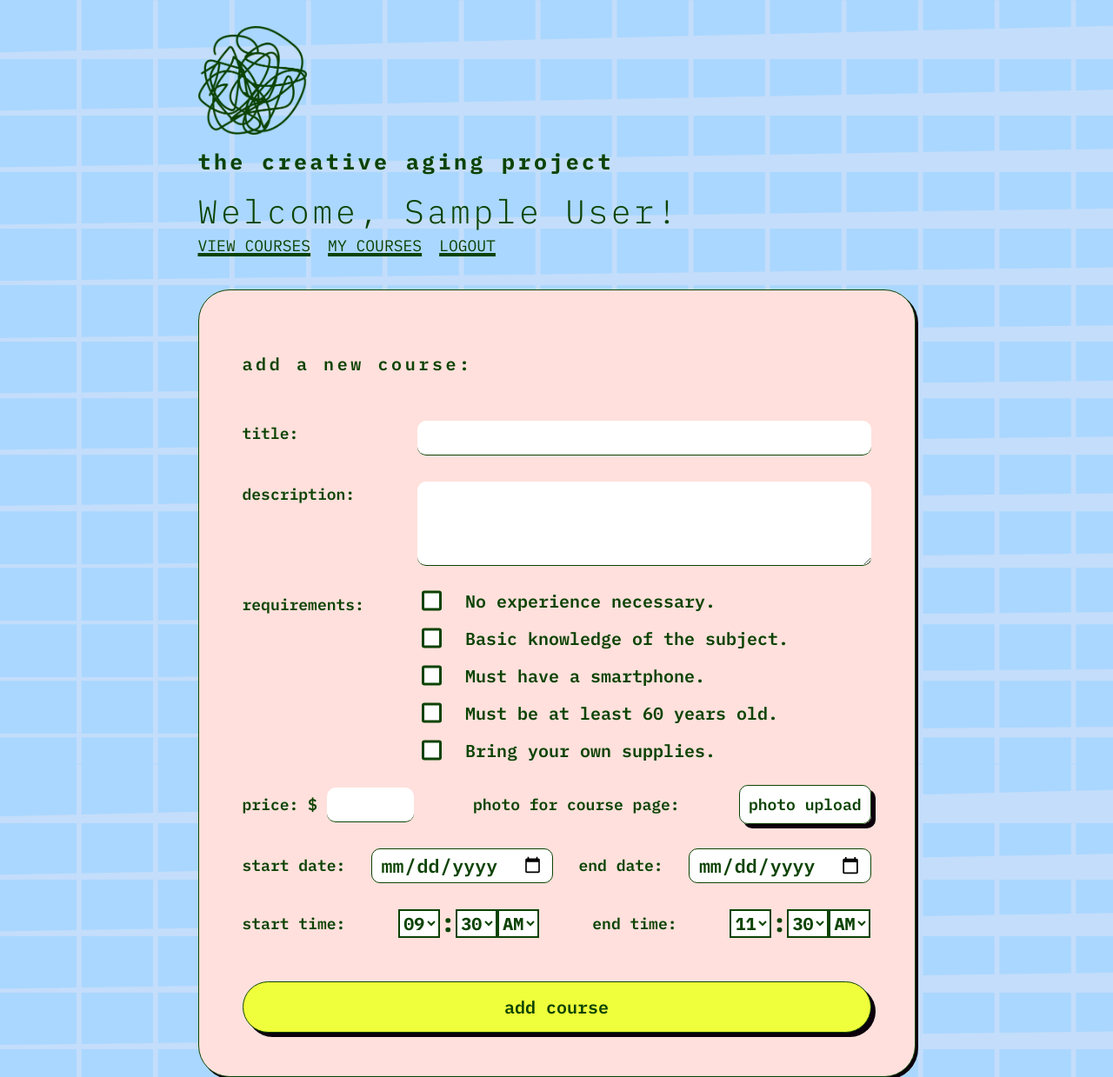
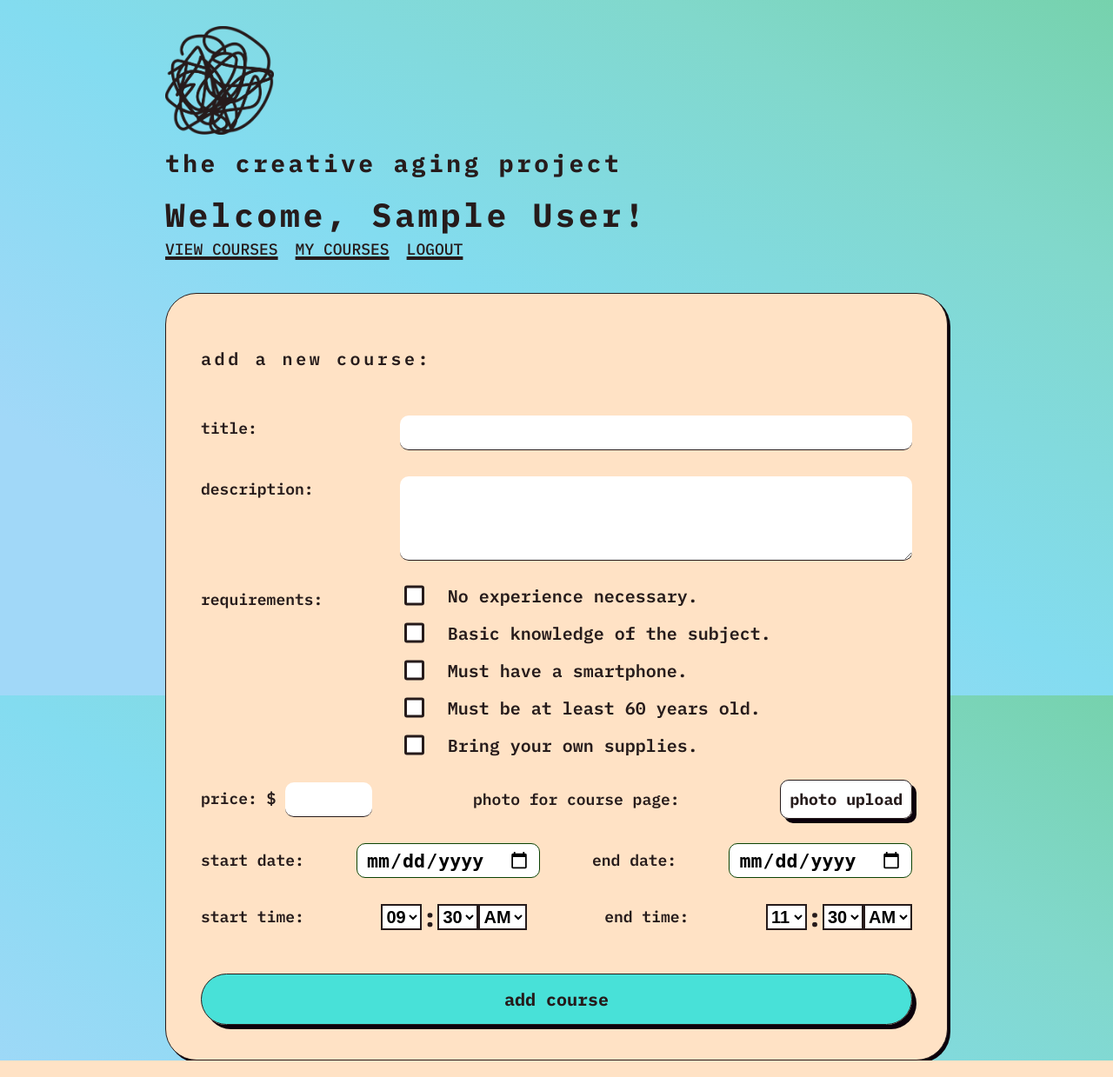
Before and after one commit to gabbe-grodin/creative_aging_program, a Flask app: page /course/new in a window 1280 px wide. Shown: the whole page at 87% size. Run offline with Flask 3, Linux system fonts and the light colour scheme; the visitor is signed in with stand-in values (Sample User, id 1); some web fonts are replaced.

Commit message:
style play

```diff
--- a/flask_app/static/css/style.css
+++ b/flask_app/static/css/style.css
@@ -58,8 +58,7 @@
     font-size: 1.8rem;
 }
 h1 {
-    /* font-size: 4.18rem; */
-    font-size: 2.5rem;
+    font-size: 2.8rem;
 }
 h2 {
     font-size: 2rem;
@@ -132,6 +130,9 @@
 body*{
     font-weight:400;
 }
+header{
+    font-weight: 600;
+}
 .alert{
     font-weight: 600;
 }
@@ -139,17 +140,23 @@
     font-weight: 700;
 }
 h2{
-    font-weight: 300;
+    font-weight: 700;
 }
 h3{
     font-weight: 600;
+}
+nav a{
+    font-weight: 500;
+}
+nav a:hover{
+    font-weight: 700;
 }
 span{
     font-weight: 600;
 }
 button,
 .btn{
-    font-weight: 600;
+    font-weight: 700;
 }
 label{
     font-weight: 600;
@@ -219,25 +258,29 @@
 .upper{
     text-transform: uppercase;
 }
-body * {
+body  {
     font-family: 'IBM Plex Mono', monospace;
-    color: #0c4303;
+    color: #261b1b;
 }
 form{
-    color: inherit;
+    /* color: inherit; */
 }
 label{
-    color: inherit;
+    /* color: inherit; */
 }
 input{
-    color: inherit;
+    /* color: inherit; */
 }
 textarea{
     font-family: inherit;
 }
 button,
 .btn{
-    color: inherit;
+    color: #261b1b;
+}
+button:hover,
+.btn:hover{
+    color: #261b1b;
 }
 a:-webkit-any-link{
     text-decoration: none;
@@ -276,42 +319,50 @@
 }
 textarea:focus,
 input:focus {
-    caret-color: #0c4303;
+    caret-color: #261b1b;
 }
 p{
-    color: inherit;
+    /* color: inherit; */
 }
 /*******************************************/
 /*! BACKGROUND COLORS
 /*******************************************/
 
 body{
-    background-color: #aad7ff;
-    background-image: url(/static/assets/scribble_line_logo_skinny_light_pink.png);
-    background-image: url(/static/assets/pale-blue-grid-wider.png);
+    background-image: linear-gradient(to bottom left,  rgb(118, 210, 173), rgb(129, 216, 203)20%, rgb(131, 220, 240), rgb(161, 216, 248)80%);
+    /* background-position: right bottom, left top; */
+    /* background-repeat: no-repeat, repeat; */
+    /* background-image: url(/static/assets/pale-blue-grid-wider.png); */
     background-attachment: fixed;
+    /* background-image: linear-gradient(to bottom right,  pink, rgb(212, 212, 255)80%); */
+    background-size:cover;
+    /* background-image: linear-gradient(to bottom right,rgba(228, 255, 237, 0.709), rgba(185, 232, 255, 0.701)80%),url(/static/assets/scribble_logo_white.png),linear-gradient( rgba(188, 217, 255, 0.537), rgba(172, 205, 255, 0.603)); */
+
+    /* background-image: linear-gradient(0.70turn,rgba(170, 208, 255, 0)30%, rgb(237, 214, 67)30%),url(/static/assets/20190826_110130.jpg); */
+    /* background-color: #c6deff; */
+
 }
 form,
 .card{
-    background-color: #ffe0dc;
+    background-color: #ffe2c5;
 }
 .card-small:hover{
-    background-color: #fff3ef;
+    background-color: #9fc7ff;
 }
 button,
 .btn{
-    background-color: rgb(239, 255, 59);
+    background-color: #00e1e1b7;
 }
 button:hover,
 .btn:hover{
-    background-color: rgb(250, 255, 221);
+    background-color:#c6deff;
 }
 form div input,
 form div input:active,
 form div input:focus,
 form div input:focus-visible,
 form div input:autofill {
-    background-color: white;
+    background-color: #ffffff;
     outline: none;
 }
 textarea{
@@ -326,21 +377,18 @@
     background-color: white;
 }
 .alert{
-    background-color: #9b0000;
+    background-color: #ff8800;
 }
 .user-type-radios{
-    background-color: rgb(255, 149, 149);
+    background-color: #f1e4e4;
 }
 /*******************************************/
 /*! BORDERS
 /*******************************************/
-form{
-
-}
 form,
 .card {
     border-radius: 2em;
-    border: 1px solid #0c4303;
+    border: 1px solid #261b1b;
 }
 input,
 textarea {
@@ -348,18 +396,18 @@
     border-radius: 10px;
 }
 .border-bottom {
-    border-bottom: 1px solid #0c4303;
+    border-bottom: 1px solid #261b1b;
 }
 .form-input-border{
-    border: 1px solid #0c4303;
+    border: 1px solid #261b1b;
 }
 button,
 .btn {
     border-radius: 30px;
-    border: 1px solid #0c4303
+    border: 1px solid #261b1b
 }
 img{
-    border: 1px solid #0c4303;
+    border: 1px solid #261b1b;
     border-radius: 2em;
 }
 .logo{
@@ -367,11 +415,11 @@
     border-radius: none;
 }
 .skinny-border{
-    border: 1px solid #0c4303;
+    border: 1px solid #261b1b;
     border-radius: 2em;
 }
 select{
-    border: 2px solid #0c4303;
+    border: 2px solid #261b1b;
 }
 .user-type-radios{
     border-radius: 10px;
@@ -389,17 +437,23 @@
     border-bottom: 3px solid black; */
     box-shadow: -3px -3px #0b000b;
 }
+.card img{
+    /* border-right: 3px solid black;
+    border-bottom: 3px solid black; */
+    box-shadow: -3px -3px #0b000b;
+}
 .alert{
-    border-radius: 30px;
+    /* border-radius: 30px; */
 }
 /*******************************************/
 /*! LAYOUT
 /*******************************************/
 
 body {
-    width: 825px;
+    width: 900px;
     margin: 0 auto;
     box-sizing: border-box;
+    /* margin-left: 10%; */
 }
 header {
     padding: 30px 0;
@@ -440,7 +494,7 @@
     width: 100%;
 }
 .card{
-    padding: 50px;
+    padding: 40px;
     /* height: 800px; */
 }
 .card-small{
--- a/flask_app/templates/account.html
+++ b/flask_app/templates/account.html
@@ -21,7 +21,7 @@
     <!-- HEADER START -->
 
     <header>
-        <img class="logo" src="/static/assets/scribble_line_dark_green.png" alt="logo is a scribbly knotty ball of lines">
+        <img class="logo" src="/static/assets/scribbly-logo-black.png" alt="logo is a scribbly knotty ball of lines">
         <h1 class="mb">the creative aging project</h1>
         <h2 class="mt">Welcome, {{ session["first_name"] }}!</h2>
         <nav class="upper flx gap-2">
--- a/flask_app/templates/add_one.html
+++ b/flask_app/templates/add_one.html
@@ -21,7 +21,7 @@
     <!-- HEADER START -->
 
     <header>
-        <img class="logo" src="/static/assets/scribble_line_dark_green.png" alt="logo is a scribbly knotty ball of lines">
+        <img class="logo" src="/static/assets/scribbly-logo-black.png" alt="logo is a scribbly knotty ball of lines">
         <h1 class="mb">the creative aging project</h1>
         <h2 class="mt">Welcome, {{ session["first_name"] }}!</h2>
         <nav class="upper flx gap-2">
--- a/flask_app/templates/dash.html
+++ b/flask_app/templates/dash.html
@@ -20,7 +20,7 @@
 
 
     <header>
-        <img class="logo" src="/static/assets/scribble_line_dark_green.png" alt="logo is a scribbly knotty ball of lines">
+        <img class="logo" src="/static/assets/scribbly-logo-black.png" alt="logo is a scribbly knotty ball of lines">
         <h1 class="mb">the creative aging project</h1>
         <h2 class="mt">Welcome, {{ session['first_name'] }}!</h2>
         <nav class="upper flx gap-2">
@@ -44,7 +44,6 @@
                     <h2 class="italic">{{ course.title }}</h2>
                         <a href="/course/{{ course.id }}"></a>
                     <img class="mt img-card-small" src="/static/assets/uploads/{{ course.course_img }}" alt="photo or graphic representing this course">
-
                 </div>
             {% endfor %}
 
--- a/flask_app/templates/edit_one.html
+++ b/flask_app/templates/edit_one.html
@@ -19,7 +19,7 @@
     <!-- HEADER START -->
 
     <header>
-        <img class="logo" src="/static/assets/scribble_line_dark_green.png" alt="logo is a scribbly knotty ball of lines">
+        <img class="logo" src="/static/assets/scribbly-logo-black.png" alt="logo is a scribbly knotty ball of lines">
         <h1 class="mb">the creative aging project</h1>
         <h2 class="mt">Welcome, {{ session["first_name"] }}!</h2>
         <nav class="upper flx gap-2">
--- a/flask_app/templates/index.html
+++ b/flask_app/templates/index.html
@@ -51,9 +51,9 @@
     <!-- HEADER START -->
 
     <header>
-        <img class="logo" src="/static/assets/scribble_line_dark_green.png" alt="logo is a scribbly knotty ball of lines">
+        <img class="logo" src="/static/assets/scribbly-logo-black.png" alt="logo is a scribbly knotty ball of lines">
         <h1 class="mb">the creative aging project</h1>
-        <nav class="upper flx gap-2 mb">
+        <nav class="upper flx gap-2 mb italic">free art classes for active older adults.
         </nav>
     </header>
     <!-- HEADER END -->
--- a/flask_app/templates/view_one.html
+++ b/flask_app/templates/view_one.html
@@ -19,7 +19,7 @@
     <!-- HEADER START -->
 
     <header>
-        <img class="logo" src="/static/assets/scribble_line_dark_green.png" alt="logo is a scribbly knotty ball of lines">
+        <img class="logo" src="/static/assets/scribbly-logo-black.png" alt="logo is a scribbly knotty ball of lines">
         <h1 class="mb">the creative aging project</h1>
         <h2 class="mt">Welcome, {{ session["first_name"] }}!</h2>
         <nav class="upper flx gap-2">
```
Also changed, not shown: other parts of flask_app/static/css/style.css (+44 -9 lines), flask_app/static/assets/scribbly-logo-black.png (added), 1 other file.
